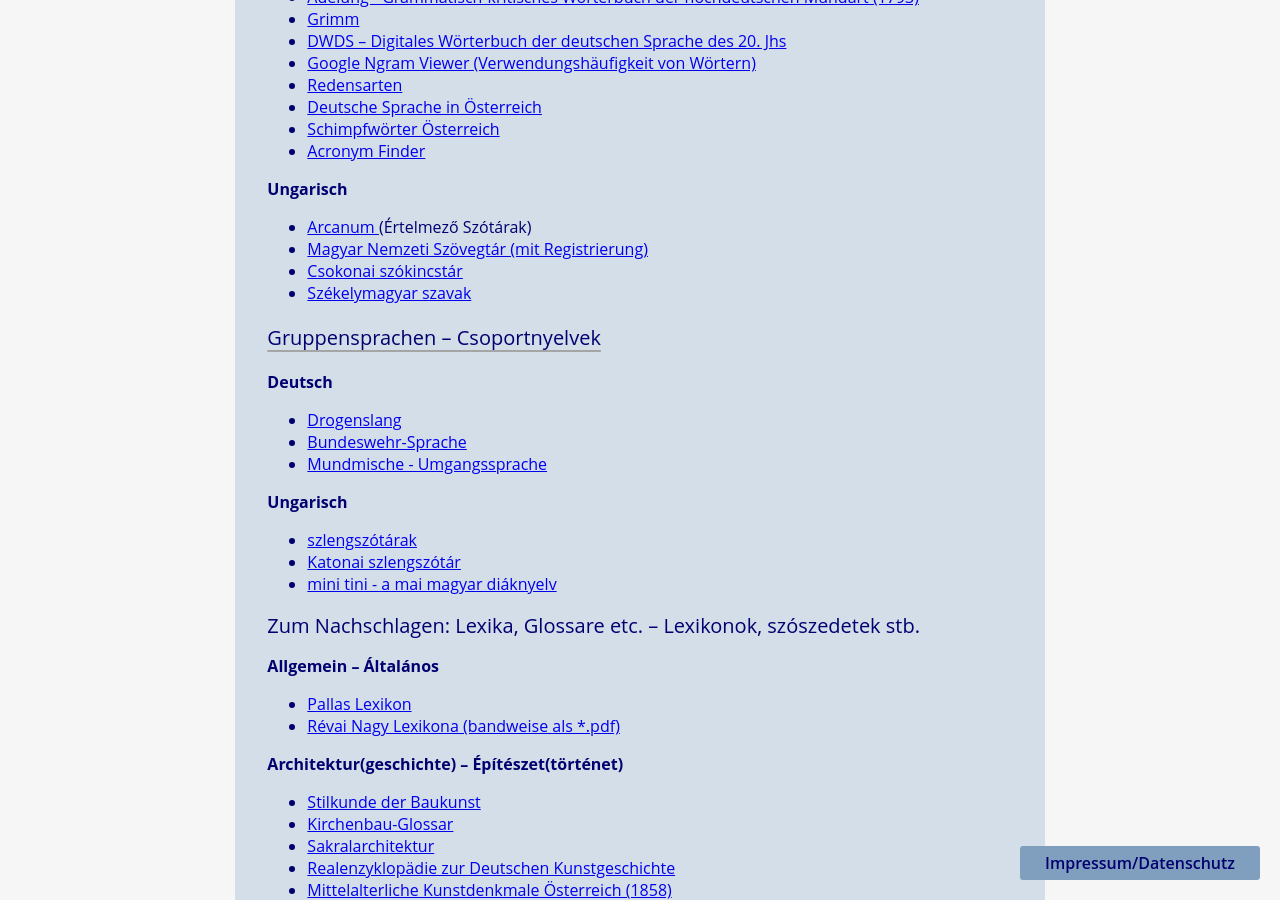
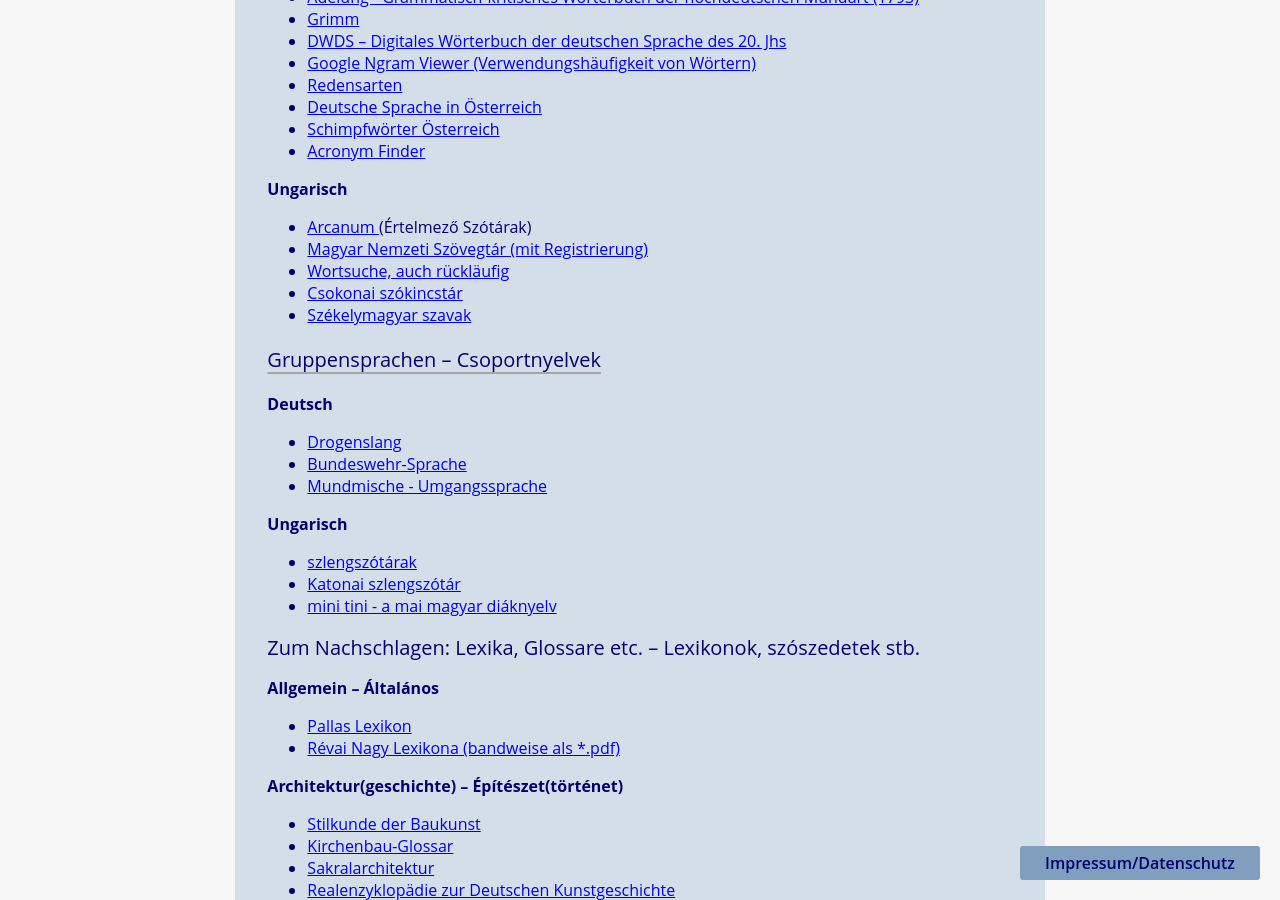
Before and after one commit to rixx/revesz.de, a Jekyll site: the page built from links.md, in a window 1280 px wide and 900 px high, scrolled down 2513 px. Built offline with Jekyll 4.4.1, drawn with Linux system fonts in a browser that asks for light colours.

Commit message:
Update links.md

```diff
--- a/links.md
+++ b/links.md
@@ -136,6 +136,7 @@
 
 - <a href="https://www.arcanum.hu/hu/online-kiadvanyok/" target="_blank">Arcanum </a> (Értelmező Szótárak)
 - <a href="http://corpus.nytud.hu/mnsz/" target="_blank">Magyar Nemzeti Szövegtár (mit Registrierung) </a>
+- <a href="http://hu.words-finder.com/">Wortsuche, auch rückläufig </a>
 - <a href="http://mnytud.arts.klte.hu/sorozat/csoksz/szottart.htm" target="_blank">Csokonai szókincstár </a>
 - <a href="http://szekelymagyar.transindex.ro/" target="_blank">Székelymagyar szavak </a>
 
```
